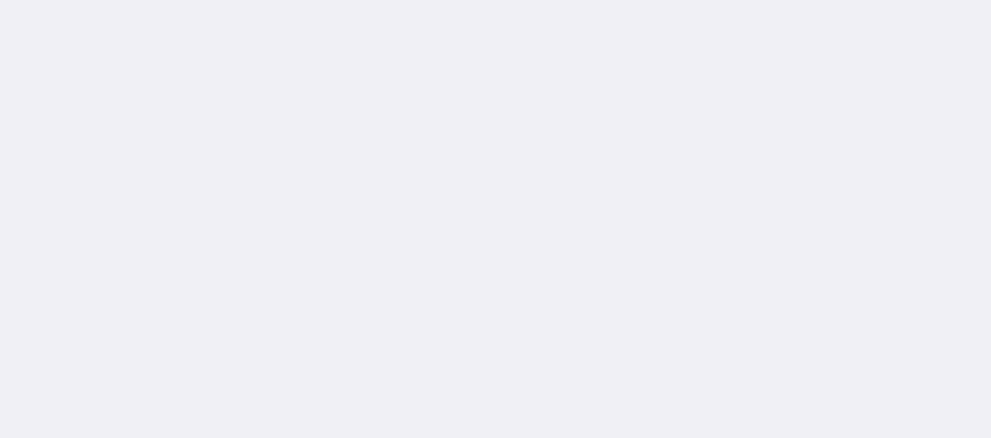
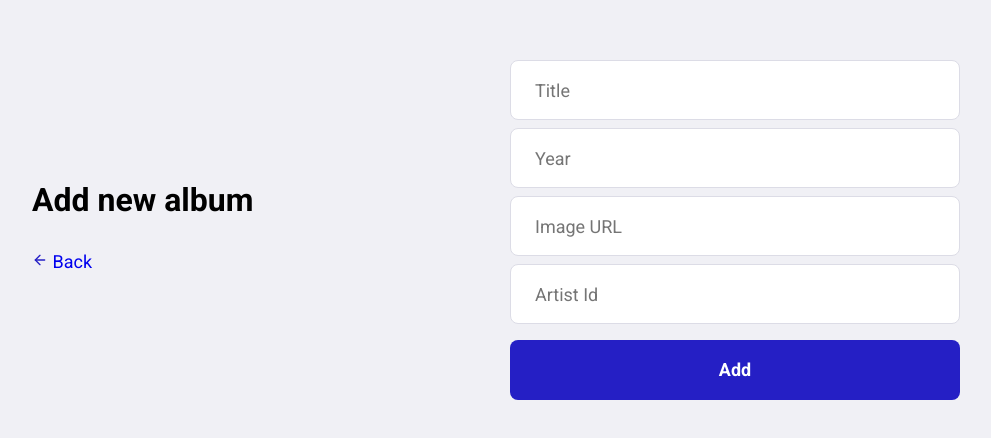
Before and after one commit to ThiagoLuzFerreira/demo-bitzen-frontend, a React (Create React App) app: page /albums/new/0 in a window 1280 px wide. Before the commit this address had no page. Shown: the part 174-612 px from the top of the page, without its empty margins (144-1135 px from the left). Built offline with nearby package versions, Linux system fonts and the light colour scheme.

Commit message:
album impl

```diff
--- /dev/null
+++ b/src/pages/Albums/index.tsx
@@ -0,0 +1,93 @@
+import React, { useState, useEffect } from 'react';
+import "./styles.css"
+import { Link, useNavigate } from 'react-router-dom';
+import { FiEdit, FiTrash2 } from 'react-icons/fi';
+import api from '../../services/api';
+
+interface Album {
+  id: number;
+  title: string;
+  year: string;
+  image: string;
+}
+
+const Albums: React.FC = () => {
+  const [albums, setAlbums] = useState<Album[]>([]);
+  const [page, setPage] = useState<number>(0);
+
+  const history = useNavigate();
+
+  async function editAlbum(id: number) {
+    try {
+      history(`/albums/new/${id}`);
+    } catch (error) {
+      console.error('Error updating album:', error);
+    }
+  }
+
+  async function deleteAlbum(id: number) {
+    try {
+      await api.delete(`/albums/${id}`);
+      setAlbums(albums.filter(album => album.id !== id))
+    } catch (error) {
+      console.error('Error deleting album:', error);
+    }
+  }
+
+  async function fetchMoreAlbums() {
+    try {
+      const response = await api.get('/albums', {
+        params: {
+          pageNumber: page,
+          pageSize: 4,
+          sort: 'asc'
+        }
+      });
+      setAlbums([...albums, ...response.data.content]);
+      setPage(page + 1);
+    } catch (error) {
+      console.error('Error fetching artists:', error);
+    }
+  }
+
+  useEffect(() => {
+    fetchMoreAlbums();
+  }, []);
+
+  return (
+    <div className='album-container'>
+      <header>
+        <h1>Welcome to the Artists section</h1>
+        <Link className='button' to="/albums/new/0">Add new album</Link>
+      </header>
+      <nav className="links">
+        <Link to="/">Home</Link>
+        <Link to="/artists">Artists</Link>
+        <Link to="/musics">Musics</Link>
+      </nav>
+
+      <h1>Album List</h1>
+      <ul>
+        {albums.map(album => (
+          <li key={album.id}>
+            <strong>Title:</strong>
+            <p>{album.title}</p>
+            <strong>Year:</strong>
+            <p>{album.year}</p>
+            <strong>Image:</strong>
+            <img src={album.image} alt={album.title} />
+            <button onClick={() => editAlbum(album.id)} type='button'>
+              <FiEdit size={20} color='#251FC5'/>
+            </button>
+            <button onClick={() => deleteAlbum(album.id)} type='button'>
+              <FiTrash2 size={20} color='#251FC5'/>
+            </button>
+          </li>
+        ))}
+      </ul>
+      <button className="button" onClick={fetchMoreAlbums} type='button'>Load more</button>
+    </div>
+  );
+}
+
+export default Albums;
--- /dev/null
+++ b/src/pages/Albums/styles.css
@@ -0,0 +1,88 @@
+.album-container{
+    width: 100%;
+    max-width: 1180px;
+    padding: 0 30px;
+    margin: 32px auto;
+}
+
+.album-container header {
+    display: flex;
+    align-items: center;
+}
+
+.album-container header span {
+    font-size: 20px;
+    margin-left: 24px;
+}
+
+.album-container header a{
+    width: 260px;
+    margin-left: auto;
+    margin-top: 0;
+}
+
+.album-container nav {
+    display: flex;
+    flex-direction: row;
+    align-items: center;
+    justify-content: start;
+    background: #ffffff;
+    padding: 12px
+}
+
+
+.album-container h1 {
+    margin-top: 20px;
+    margin-bottom: 24px;
+}
+
+.album-container ul {
+    display: grid;
+    grid-template-columns: repeat(2, 1fr);
+    grid-gap: 24px;
+    list-style: none;
+}
+
+.album-container ul li {
+    background: #ffffff;
+    padding: 24px;
+    border-radius: 8px;
+    position: relative;
+}
+
+.album-container ul li button {
+    position: absolute;
+    right: 24px;
+    top: 24px;
+    border: 0;
+    background: transparent;
+}
+
+.album-container ul li button + button{
+    top: 50px;
+}
+
+.album-container ul li button:hover {
+    opacity: 0.8;
+}
+
+.album-container ul li strong {
+    display: block;
+    margin-bottom: 16px;
+    color: #41414D;
+}
+
+.album-container ul li img {
+    height: 100px;
+}
+
+.album-container ul li p + strong {
+    margin-top: 32px;
+}
+
+.album-container ul li p {
+    color: #737380;
+    line-height: 21px;
+    font-size: 16px;
+    width: 150px;
+}
--- a/src/pages/Artists/index.tsx
+++ b/src/pages/Artists/index.tsx
@@ -61,7 +61,7 @@ const Artists: React.FC = () => {
       </header>
       <nav className="links">
         <Link to="/">Home</Link>
-        <Link to="/albuns">Albuns</Link>
+        <Link to="/albums">Albuns</Link>
         <Link to="/musics">Musics</Link>
       </nav>
 
--- /dev/null
+++ b/src/pages/NewAlbum/index.tsx
@@ -0,0 +1,112 @@
+import React, { useEffect, useState } from 'react';
+import { useParams, Link, useNavigate } from 'react-router-dom';
+import { FiArrowLeft } from 'react-icons/fi';
+
+import api from '../../services/api';
+
+import './styles.css';
+
+interface Album {
+  id: number;
+  title: string;
+  year: string;
+  image: string;
+  artist: string;
+}
+
+const NewAlbum: React.FC = () => {
+  const [id, setId] = useState<number | null>();
+  const [title, setTitle] = useState<string>("");
+  const [year, setYear] = useState<string>("");
+  const [image, setImage] = useState<string>("");
+  const [artist, setArtist] = useState<string>();
+
+  const { albumId } = useParams();
+  const history = useNavigate();
+
+  useEffect(() => {
+    const loadAlbum = async () => {
+      try {
+        const response = await api.get<Album>(`/albums/${albumId}`);
+        setId(response.data.id);
+        setTitle(response.data.title);
+        setYear(response.data.year);
+        setImage(response.data.image);
+        setArtist(response.data.artist);
+      } catch (error) {
+        console.error('Error recovering album:', error);
+        history('/albums');
+      }
+    };
+
+    if (albumId !== '0') {
+      loadAlbum();
+    }
+  }, [albumId, history]);
+
+
+  async function createOrSaveAlbum(e: React.FormEvent) {
+    e.preventDefault();
+
+    const data = {
+      id,
+      title,
+      year,
+      image,
+      artist
+    };
+
+    try {
+      if (albumId === '0') {
+        await api.post('albums', data);
+      } else {
+        if (id) {
+          data.id = id;
+          await api.put(`albums`, data);
+        }
+      }
+
+      history('/albums');
+    } catch (error) {
+      alert("Error while recording Album. Try again.");
+    }
+  }
+
+  return (
+    <div className="new-album-container">
+      <div className="content">
+        <section className="form">
+          <h1>{albumId === '0' ? 'Add new album' : 'Update album'}</h1>
+          <Link className='back-link' to='/albums'>
+            <FiArrowLeft size={16} color='#251FC5' /> Back
+          </Link>
+        </section>
+        <form onSubmit={createOrSaveAlbum}>
+          <input
+            placeholder='Title'
+            value={title}
+            onChange={e => setTitle(e.target.value)}
+          />
+          <input
+            placeholder='Year'
+            value={year}
+            onChange={e => setYear(e.target.value)}
+          />
+          <input
+            placeholder='Image URL'
+            value={image}
+            onChange={e => setImage(e.target.value)}
+          />
+          <input
+            placeholder='Artist Id'
+            value={artist}
+            onChange={e => setArtist(e.target.value)}
+          />
+          <button className='button' type='submit'>{albumId === '0' ? 'Add' : 'Update'}</button>
+        </form>
+      </div>
+    </div>
+  );
+}
+
+export default NewAlbum;
--- /dev/null
+++ b/src/pages/NewAlbum/styles.css
@@ -0,0 +1,59 @@
+.new-album-container {
+    width: 100%;
+    max-width: 1120px;
+    height: 100vh;
+    margin: 0 auto;
+
+    display: flex;
+    align-items: center;
+    justify-content: space-between;
+}
+
+.new-album-container .content {
+    width: 100%;
+    padding: 96px;
+    background: #F0F0F5;
+    box-shadow: 0 0 100px rgba(0, 0, 0, 0.1);
+    border-radius: 8px;
+
+    display: flex;
+    justify-content: space-between;
+    align-items: center;
+
+}
+
+.new-album-container .content section {
+    width: 100%;
+    max-width: 380px;
+}
+
+.new-album-container section.form{
+    width: 100%;
+    max-width: 350px;
+    margin-right: 30px;
+}
+
+.new-album-container section.form a{
+    text-decoration: none;
+    font-size: 18px;
+}
+
+.new-album-container .content section h1{
+    margin: 0px 0 32px;
+    font-size: 32px;
+}
+
+.new-album-container .content section p{
+    font-size: 18px;
+    color: #737380;
+    line-height: 32px;
+}
+
+.new-album-container .content form {
+    width: 100%;
+    max-width: 450px;
+}
+
+.new-album-container .content form input{
+    margin-top: 8px;
+}
--- a/src/routes.js
+++ b/src/routes.js
@@ -4,6 +4,8 @@ import {BrowserRouter, Routes, Route} from "react-router-dom"
 import Artists from "./pages/Artists/index.tsx";
 import Home from "./pages/Home/index.tsx";
 import NewArtist from "./pages/NewArtist/index.tsx";
+import Albums from "./pages/Albums/index.tsx";
+import NewAlbum from "./pages/NewAlbum/index.tsx";
 
 const AppRoutes = () => {
     return (
@@ -12,6 +14,8 @@ const AppRoutes = () => {
             <Route path="/" element={<Home/>}></Route>
             <Route path="/artists" element={<Artists/>}></Route>
             <Route path="/artists/new/:artistId" element={<NewArtist/>}></Route>
+            <Route path="/albums" element={<Albums/>}></Route>
+            <Route path="/albums/new/:albumId" element={<NewAlbum/>}></Route>
         </Routes>
       </BrowserRouter>
     )
```
